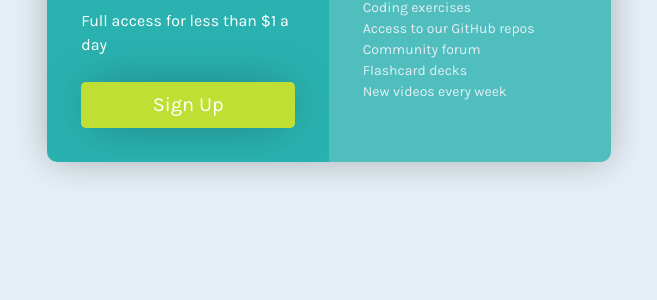
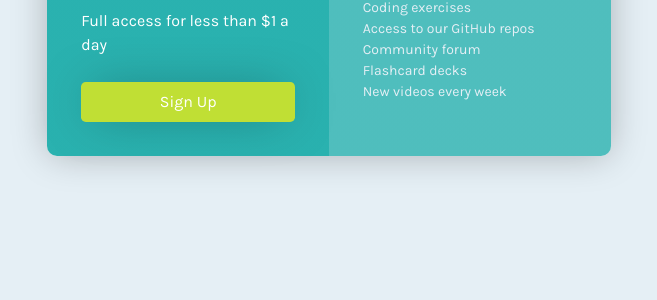
Before and after one commit to argentLamming/single-price-grid-challenge, a plain HTML site: page index.html in a window 1280 px wide. Shown: the part 500-800 px from the top of the page, without its empty margins (311-968 px from the left). Drawn offline with nearby package versions, Linux system fonts and the light colour scheme.

Commit message:
Update styles.css

```diff
--- a/styles.css
+++ b/styles.css
@@ -51,6 +51,7 @@ ul {
     background-color: hsl(71, 73%, 54%);
     border: none;
     margin-top: 25px;
+    font-size: 16px;
     -webkit-box-shadow: 0px 0px 48px -12px rgba(0, 0, 0, 0.5);
     -moz-box-shadow: 0px 0px 48px -12px rgba(0, 0, 0, 0.5);
     box-shadow: 0px 0px 48px -12px rgba(0, 0, 0, 0.5);
@@ -60,6 +61,7 @@ ul {
     background-color: hsl(71, 73%, 54%);
     border: none;
     margin-top: 25px;
+    font-size: 16px;
     -webkit-box-shadow: 0px 0px 48px -12px rgba(0, 0, 0, 0.5);
     -moz-box-shadow: 0px 0px 48px -12px rgba(0, 0, 0, 0.5);
     box-shadow: 0px 0px 48px -12px rgba(0, 0, 0, 0.5);
```
